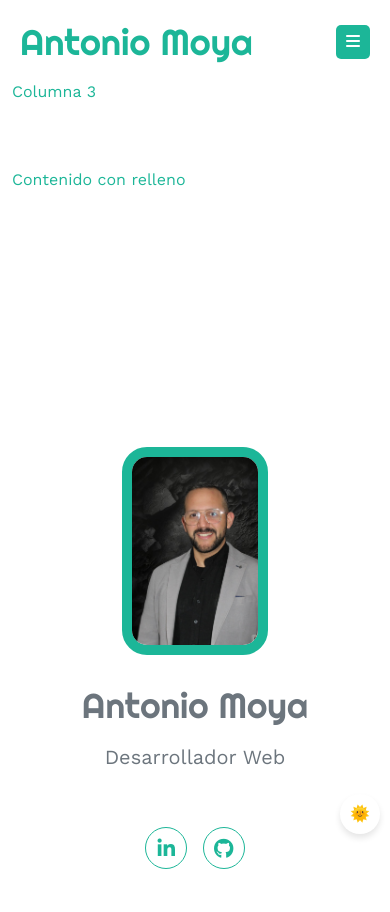
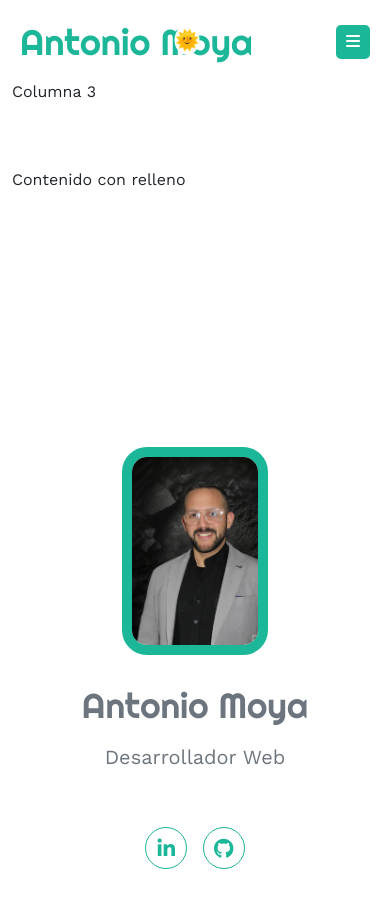
Before and after one commit to TonyMoyaCode/PortfolioTony, a plain HTML site: page index.html in a window 390 px wide. Shown: the top 912 px of the page. Drawn offline with nearby package versions, Linux system fonts and the light colour scheme; a script that the page names is missing; a small style sheet from the web is missing.

Commit message:
boton black

```diff
--- a/public/styles.css
+++ b/public/styles.css
@@ -1,40 +1,31 @@
 @import url('https://fonts.googleapis.com/css2?family=Righteous&family=Work+Sans:wght@100;300;400;600;800&display=swap');
 /* Botón de cambio de tema */
+
 .theme-toggle {
     position: fixed; /* Fija el botón a la ventana */
-    bottom: 20px;    /* Distancia desde la parte inferior */
-    right: 20px;     /* Distancia desde el lado derecho */
+    top: 22px;       /* Distancia desde la parte superior (ajusta este valor para centrar el botón en el lugar adecuado) */
+    left: 32%;       /* Centrado horizontal */
     background: var(--button-background, #ffffff);
     color: var(--button-color, #2c2c2c);
     border: none;
     border-radius: 50%; /* Forma circular */
-    display: flex;
     justify-content: center;
     align-items: center;
-    box-shadow: 0 4px 6px rgba(0, 0, 0, 0.1);
-    cursor: pointer;
-    transition: background-color 0.3s, transform 0.2s;
     font-size: 24px;
     z-index: 9999; /* Mantiene el botón encima de otros elementos */
 }
-
 .theme-toggle:hover {
     transform: scale(1.1);
 }
-/* Ajustes específicos para dispositivos pequeños */
-@media screen and (max-width: 600px) {
+
+/* Ajustes para pantallas pequeñas */
+@media (max-width: 768px) {
     .theme-toggle {
-        bottom: 10px; /* Ajusta la posición inferior */
-        right: 10px;  /* Ajusta la posición derecha */
-        padding: 8px 10px; /* Tamaño más pequeño */
-        font-size: 16px; /* Reduce el tamaño de la fuente */
+        top: 25px;        /* Ajusta la posición del botón a 25px desde la parte superior */
+        left: 48%;        /* Centra el botón */
+        transform: translateX(-50%); /* Asegura que el botón quede centrado */
+        font-size: 20px;  /* Reduce el tamaño del botón */
     }
-}
-/* Tema claro (por defecto) */
-body {
-    background-color: #ffffff; /* Fondo blanco */
-    color: #1CB698; /* Texto oscuro */
-    transition: background-color 0.3s, color 0.3s; /* Transición suave */
 }
 
 /* Tema oscuro */
```
